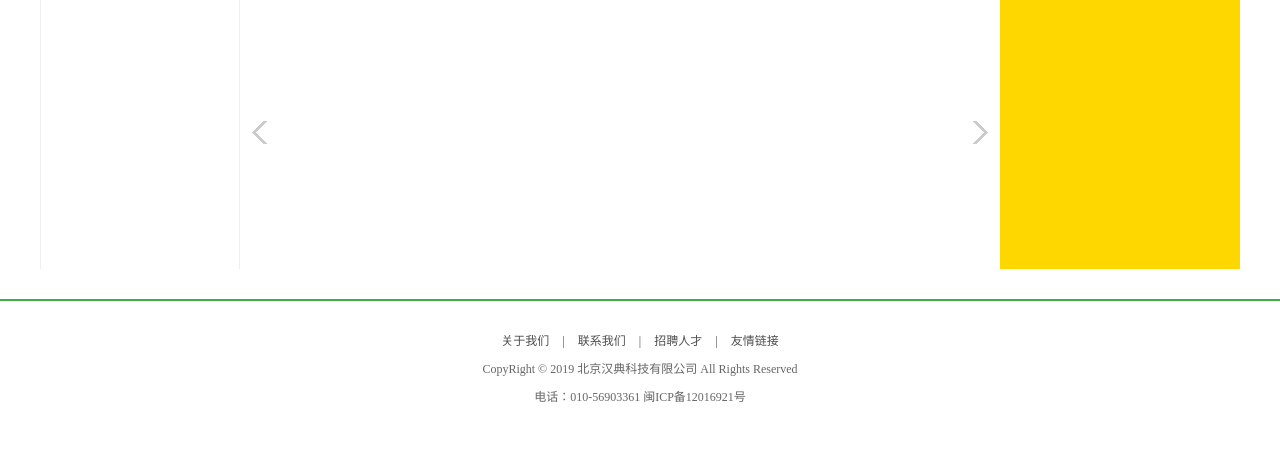
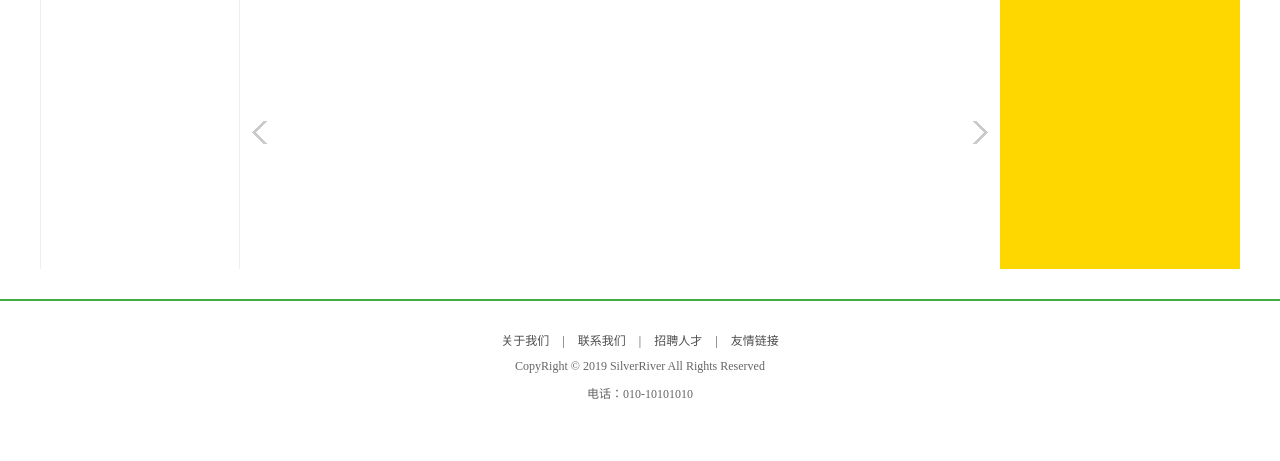
Before and after one commit to rivertoday/ecmexample, a Django app: page / in a window 1280 px wide. Shown: the part 188-649 px from the top of the page. Run offline with Django 3.2, Linux system fonts and the light colour scheme; data that the repository does not hold is empty; parts of the project's set-up code (start-up, migrations or seed data) failed here and were passed over.

Commit message:
Update the bottom

```diff
--- a/templates/base.html
+++ b/templates/base.html
@@ -72,8 +72,8 @@
 			<span>|</span>
 			<a href="#">友情链接</a>
 		</div>
-		<p>CopyRight © 2019 北京汉典科技有限公司 All Rights Reserved</p>
-		<p>电话：010-56903361  闽ICP备12016921号</p>
+		<p>CopyRight © 2019 SilverRiver All Rights Reserved</p>
+		<p>电话：010-10101010</p>
 	</div>
     {# 网页底部html元素块 #}
     {% block bottom %}{% endblock bottom %}
```
